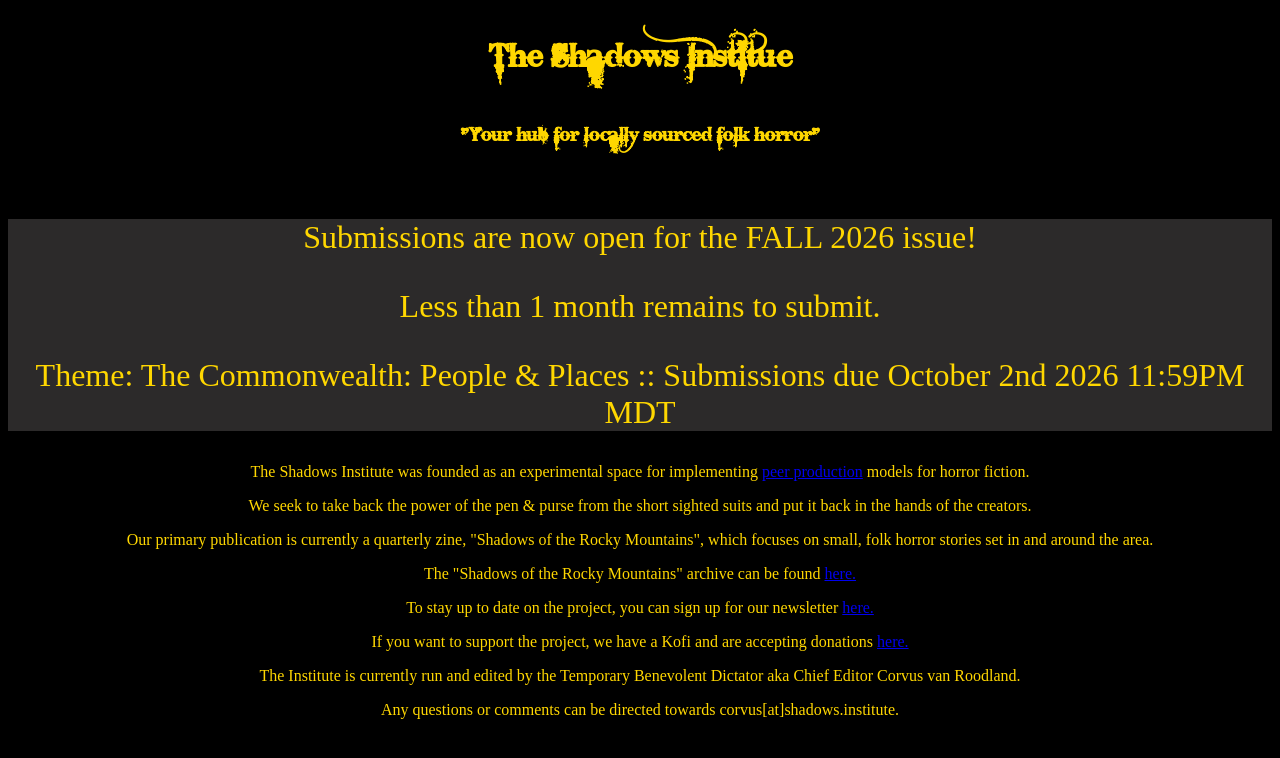
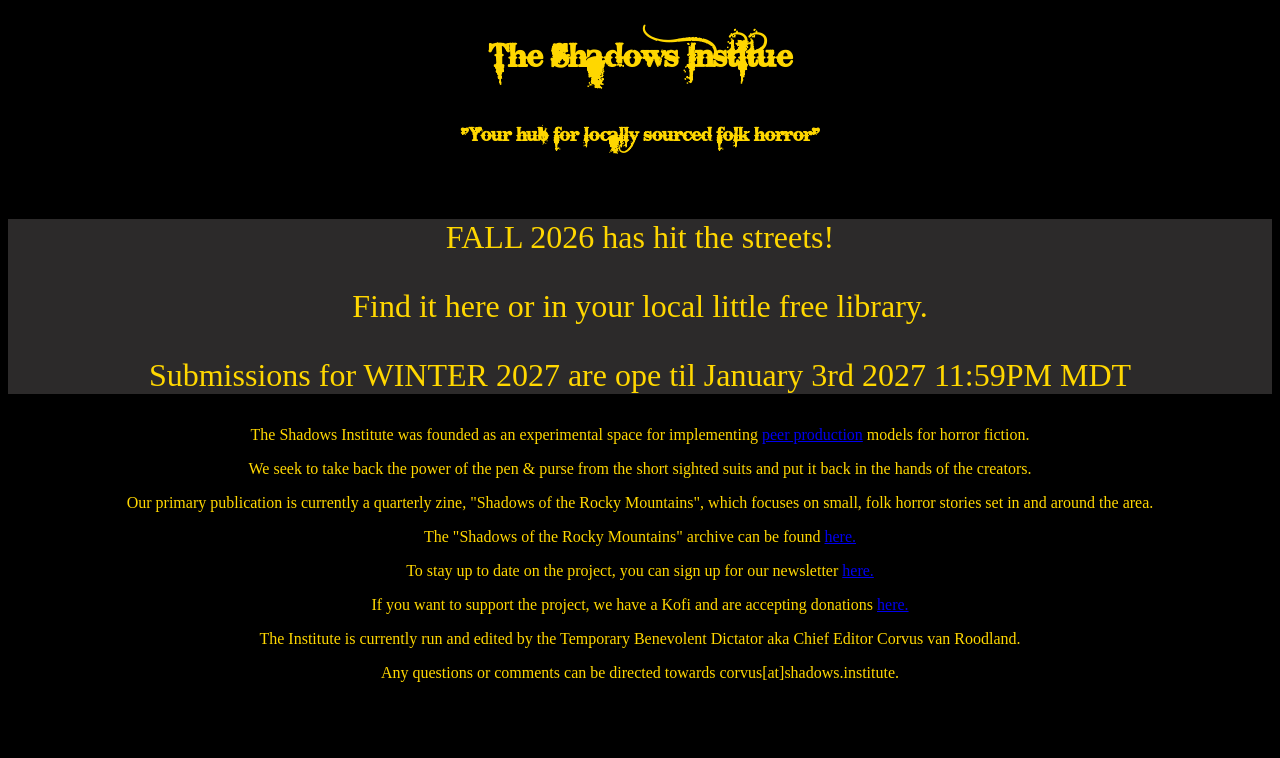
Before and after one commit to greatbacon/greatbacon.github.io, a plain HTML site: page index.html in a window 1280 px wide. Drawn offline with Linux system fonts and the light colour scheme.

Commit message:
update message and zine

```diff
--- a/index.html
+++ b/index.html
@@ -15,9 +15,9 @@
 </div>
 
 <div class="announcement">
-  <p>Submissions are now open for the FALL 2026 issue!</p>
-  <p>Less than 1 month remains to submit.</p>
-  <p>Theme: The Commonwealth: People & Places :: Submissions due October 2nd 2026 11:59PM MDT</p>
+  <p>FALL 2026 has hit the streets!</p>
+  <p>Find it here or in your local little free library.</p>
+  <p>Submissions for WINTER 2027 are ope til January 3rd 2027 11:59PM MDT</p>
 </div>
 
 <div class="content">
```
Also changed, not shown: archive/sotrm/index.html (+1 -0 lines), 1 other file.
